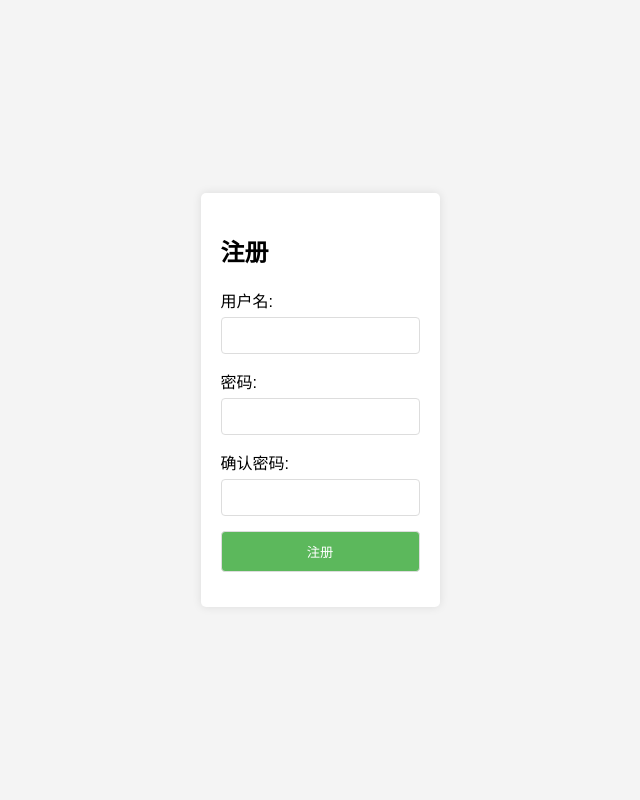
After one commit to Headmaster218/Personal-Serer, a Flask app: page /register in a window 1280 px wide. The commit adds this page. Shown: the whole page, without its empty margins (320-960 px from the left). Run offline with Flask 3, Linux system fonts and the light colour scheme; parts of the project's set-up code (start-up, migrations or seed data) failed here and were passed over.

Commit message:
#2.6开放用户注册，添加超级用户和普通用户分级

```diff
--- a/main.py
+++ b/main.py
@@ -37,6 +37,10 @@ app.config['SESSION_TYPE'] = 'filesystem'  # Session 存储方式
 app.config['PERMANENT_SESSION_LIFETIME'] = timedelta(minutes=30) # Session 的有效期
 Session(app)
 
+with open('data/VIP_USERS.json', 'r') as f:
+    file_data = f.read()
+    VIP_USERS = json.loads(file_data)
+
 with open('data/USERS.json', 'r') as f:
     file_data = f.read()
     USERS = json.loads(file_data)
@@ -62,7 +66,7 @@ def login():
         username = request.form['username']
         password = request.form['password']
 
-        if username in USERS and USERS[username] == password:
+        if (username in VIP_USERS and VIP_USERS[username] == password) or (username in USERS and USERS[username] == password ):
             if(session.get('wrong_times') == None or session['wrong_times'] < 10):
                 # 验证通过，创建 Session
                 session['username'] = username
@@ -78,11 +82,24 @@ def login():
                 error_msg += f"\n行为已记录，您的ip: {request.remote_addr}"
             session['IP'] = request.remote_addr  # 不管验证是否成功，都应该记录用户IP
             return render_template('login.html', error_msg=error_msg)
-    # elif request.method==('GET'):
-    # 如果已登录，直接跳转到主页
-    if session.get('username') in USERS:
+    if session.get('username') in VIP_USERS or session.get('username') in USERS :
         return redirect(url_for('Home'))
     return render_template('login.html')
+
+#注册路由
+@app.route('/register', methods=['GET', 'POST'])
+def register():
+    if request.method == 'GET':
+        return render_template('register.html')
+    elif request.method == 'POST':
+        username = request.form['username']
+        password = request.form['password1']
+        USERS[username] = password
+        with open('data/USERS.json', 'w') as f:
+            f.write(json.dumps(USERS))
+        return jsonify({'success': 1})
+
+
 
 # 图标路由
 @app.route('/favicon.ico')
@@ -100,8 +117,10 @@ def logout():
 @app.route('/Home')
 def Home():
     # 如果未登录，返回登录页
-    if session.get('username') in USERS:
+    if session.get('username') in VIP_USERS:
         username=1
+    elif session.get('username') in USERS:
+        username=2
     else:
         username=0
     return render_template('Home.html', username=username)
@@ -111,7 +130,7 @@ def Home():
 def video():
     if request.method == 'GET':
         video_urls = [r'static/example.mp4']
-        if session.get('username') in USERS and session['username'] == 'Headmaster':
+        if session.get('username') in VIP_USERS and session['username'] == 'Headmaster':
             with app.app_context():
                 for file_path in glob.glob(os.path.join('D:/HTML/Zzz/', '**/*.mp4'), recursive=True):
                     # 获取文件的相对路径（即从“Zzz”文件夹之后的部分）
@@ -131,7 +150,7 @@ def video():
 # 单独处理高级视频
 @app.route('/static/video<string:subpath>')
 def video_handler(subpath):
-    if session.get('username') in USERS and session['username'] == 'Headmaster':
+    if session.get('username') in VIP_USERS and session['username'] == 'Headmaster':
 
         decoded_url = unquote(subpath)
         path = r'D:\HTML\Zzz\\'+ decoded_url
@@ -148,7 +167,7 @@ def pic():
         username = 0
         random.shuffle(Spic_urls)
         Npic_image_urls = Spic_urls
-        if session.get('username') in USERS:
+        if session.get('username') in VIP_USERS:
             username = 1
             random.shuffle(Npic_urls)
             Npic_image_urls = Npic_urls
@@ -161,7 +180,7 @@ def pic():
 @app.route('/pic_src/<path:subpath>')
 def pic_handler(subpath):
     if subpath[:3] == "NSF":
-        if session.get('username') in USERS:
+        if session.get('username') in VIP_USERS:
             directory = r'D:/HTML'
             # 使用 safe_join 来确保路径安全
             path = safe_join(directory, subpath)
--- a/templates/Home.html
+++ b/templates/Home.html
@@ -122,10 +122,12 @@
     <div class="container">
         {% if username == 1 %}
         <h1>已获取完整访问权限，您是超级用户</h1>
+        {% elif username == 2 %}
+        <h1>已获取部分访问权限，您是普通用户</h1>
         {% else %}
         <h2>您好，访客！</h2>
         {% endif %}
-        <h1>此站全免流量，请放心使用</h1>
+        <h1>此站校园网内全免流量，请放心使用</h1>
         <div class="btn-condainer">
             <button class="button-green" onclick="location.href='/';">我要登录</button>
             <button class="button-red" onclick="log_out()">退出登录</button>
@@ -133,6 +135,7 @@
 
         <div class="btn-container">
             <button class="button-purple" onclick="location.href='/pic'">图片查看器</button>
+            <button class="button-green" onclick="location.href='/word'">背单词神器</button>
             <button class="button-blue" onclick="location.href='/upload'">上传文件给卓航</button>
             <button class="button-yellow" onclick="location.href='/video'">视频播放器</button>
         </div>
--- a/templates/login.html
+++ b/templates/login.html
@@ -134,7 +134,8 @@
             <br><br>
             <button type="submit">登录</button>
         </form>
-        <button onclick="location.href='{{ url_for('Home') }}';">我不想登录</button>
+        <button onclick="location.href='/register';">注册</button>
+        <button onclick="location.href='/';">访客身份</button>
     </div>
 
 </body>
--- /dev/null
+++ b/templates/register.html
@@ -0,0 +1,124 @@
+<!--
+ * @Author: Headmaster1615  e-mail:hm-218@qq.com
+ * @Date: 2023-11-05 23:21:09
+ * @LastEditors: Headmaster1615(Mac)  e-mail:hm-218@qq.com
+ * @LastEditTime: 2023-11-05 23:32:54
+ * @FilePath: \个人服务器\templates\register.html
+ * @Description:
+ *
+ * Copyright (c) 2023 by Headmaster1615, All Rights Reserved.
+-->
+<!DOCTYPE html>
+<html lang="en">
+<head>
+    <meta charset="UTF-8">
+    <title>注册</title>
+    <style>
+        body {
+            font-family: Arial, sans-serif;
+            background-color: #f4f4f4;
+            display: flex;
+            justify-content: center;
+            align-items: center;
+            height: 100vh;
+            margin: 0;
+        }
+        .register-container {
+            background-color: #fff;
+            padding: 20px;
+            border-radius: 5px;
+            box-shadow: 0 0 10px rgba(0, 0, 0, 0.1);
+        }
+        .form-group {
+            margin-bottom: 15px;
+        }
+        .form-group label {
+            display: block;
+            margin-bottom: 5px;
+        }
+        .form-group input {
+            width: 100%;
+            padding: 10px;
+            border: 1px solid #ddd;
+            border-radius: 4px;
+            box-sizing: border-box;
+        }
+        .form-group input[type="submit"] {
+            background-color: #5cb85c;
+            color: white;
+            cursor: pointer;
+        }
+        .form-group input[type="submit"]:hover {
+            background-color: #4cae4c;
+        }
+    </style>
+</head>
+<body>
+    <div class="register-container">
+        <h2>注册</h2>
+        <form id="registerForm">
+            <div class="form-group">
+                <label for="username">用户名:</label>
+                <input type="text" id="username" name="username" required>
+            </div>
+            <div class="form-group">
+                <label for="password1">密码:</label>
+                <input type="password" id="password1" name="password1" required>
+            </div>
+            <div class="form-group">
+                <label for="password2">确认密码:</label>
+                <input type="password" id="password2" name="password2" required>
+            </div>
+            <div class="form-group">
+                <input type="submit" value="注册">
+            </div>
+        </form>
+    </div>
+
+    <script src="register.js"></script>
+</body>
+</html>
+<script>
+document.addEventListener('DOMContentLoaded', function() {
+    var registerForm = document.getElementById('registerForm');
+
+    registerForm.addEventListener('submit', function(event) {
+        event.preventDefault();
+
+        var username = document.getElementById('username').value;
+        var password1 = document.getElementById('password1').value;
+        var password2 = document.getElementById('password2').value;
+
+        // 简单的前端验证
+        if (password1 !== password2) {
+            alert('两次输入的密码不匹配！');
+            return;
+        }
+
+        // 这里添加更多的验证逻辑，如密码强度等
+
+        // 如果验证通过，发送POST请求到服务器
+        fetch('/register', {
+            method: 'POST',
+            headers: {
+                'Content-Type': 'application/x-www-form-urlencoded',
+            },
+            body: `username=${encodeURIComponent(username)}&password1=${encodeURIComponent(password1)}`
+        })
+        .then(response => response.json())
+        .then(data => {
+            // 处理服务器的响应数据
+            if (data.success) {
+                alert('注册成功！');
+                // 可以重定向到登录页面或其他页面
+                window.location.href = '/';
+            } else {
+                alert('注册失败：' + data.message);
+            }
+        })
+        .catch(error => {
+            console.error('注册过程中出现错误', error);
+        });
+    });
+});
+</script>
```
